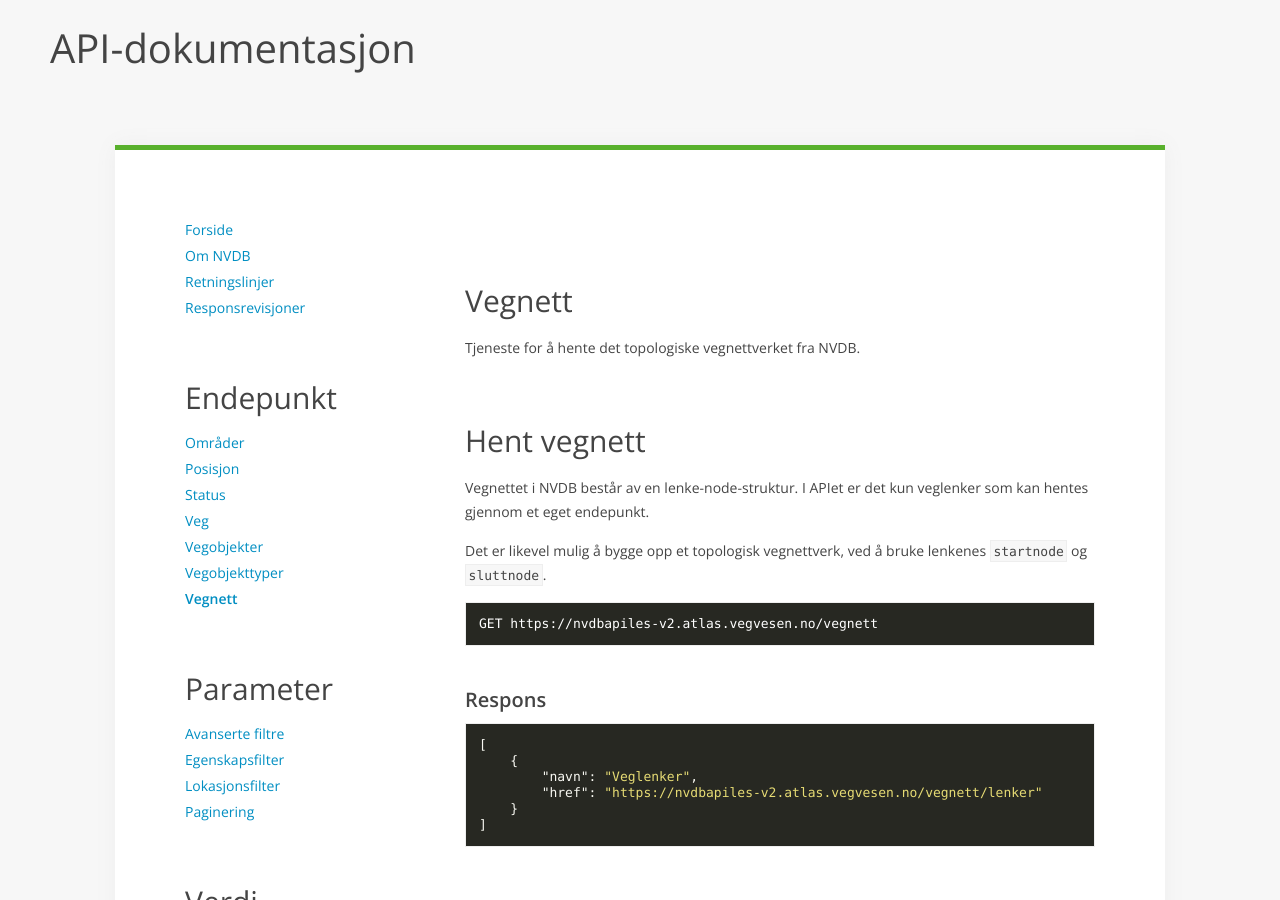
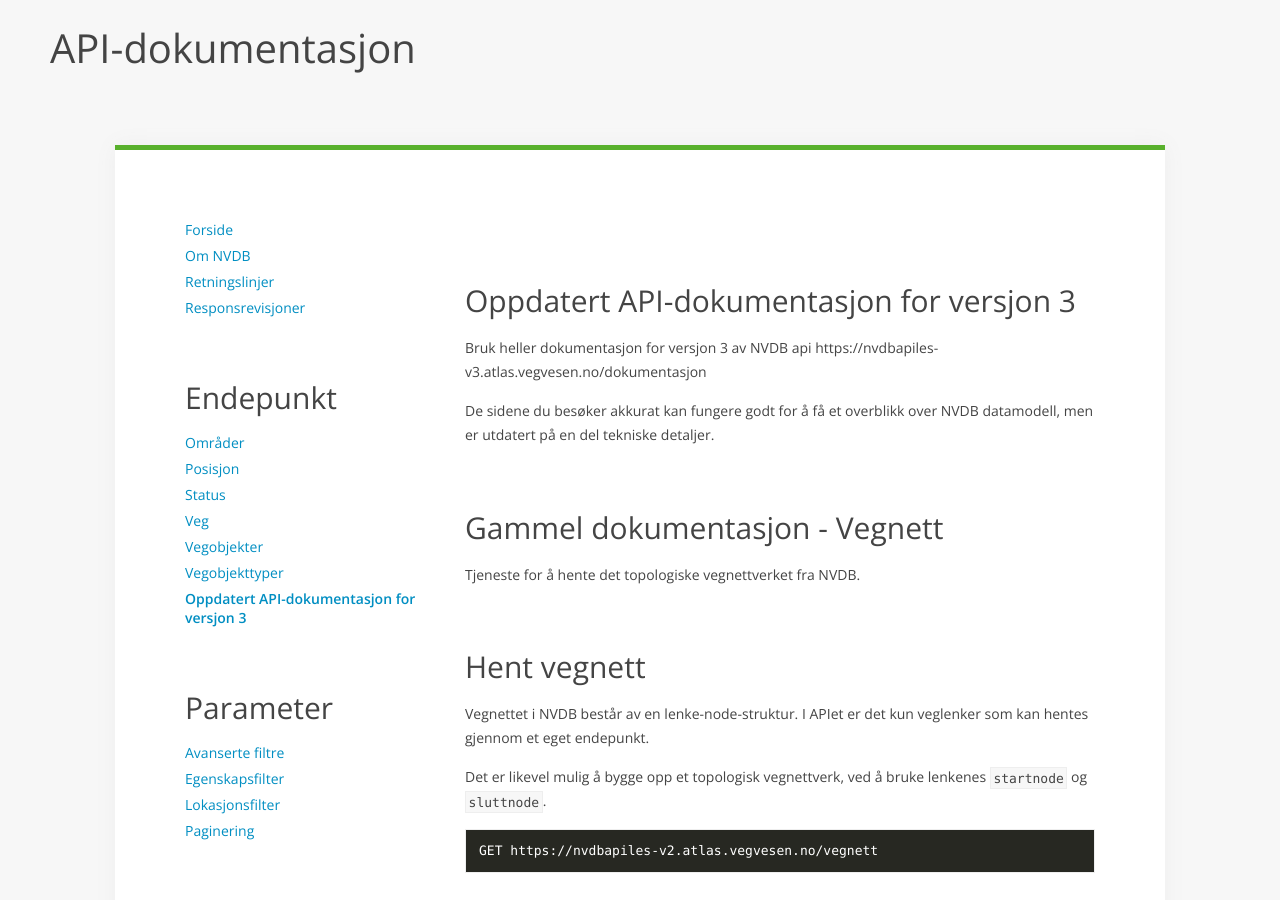
Before and after one commit to nvdb-vegdata/apidokumentasjon, a Jekyll site: the page built from endepunkt/vegnett.md, in a window 1280 px wide and 900 px high. Built offline with Jekyll 4.4.1, drawn with Linux system fonts in a browser that asks for light colours; our own code applies the rules of GitHub Pages for plain Markdown files.

Commit message:
Update vegnett.md

```diff
--- a/endepunkt/vegnett.md
+++ b/endepunkt/vegnett.md
@@ -1,4 +1,10 @@
-## Vegnett
+## Oppdatert API-dokumentasjon for versjon 3
+
+Bruk heller dokumentasjon for versjon 3 av NVDB api https://nvdbapiles-v3.atlas.vegvesen.no/dokumentasjon
+
+De sidene du besøker akkurat kan fungere godt for å få et overblikk over NVDB datamodell, men er utdatert på en del tekniske detaljer.
+
+## Gammel dokumentasjon - Vegnett
 
 Tjeneste for å hente det topologiske vegnettverket fra NVDB.
 
```
